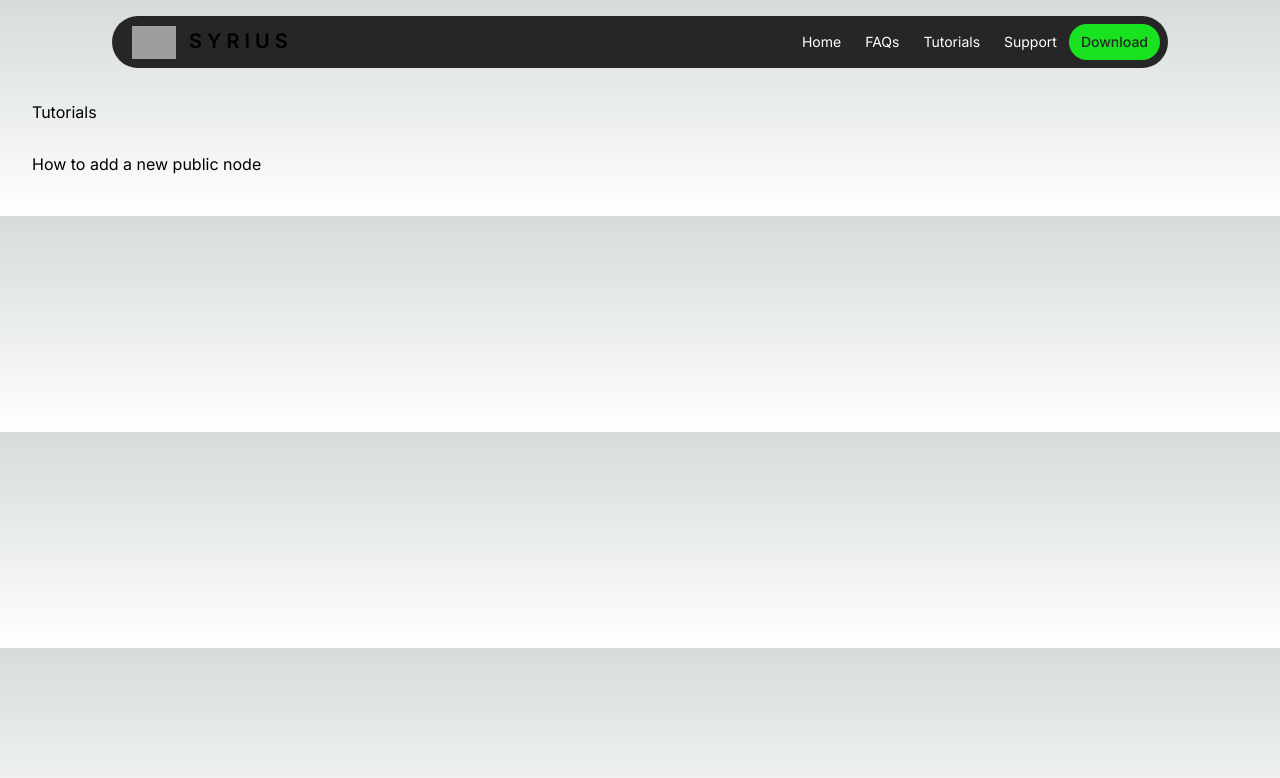
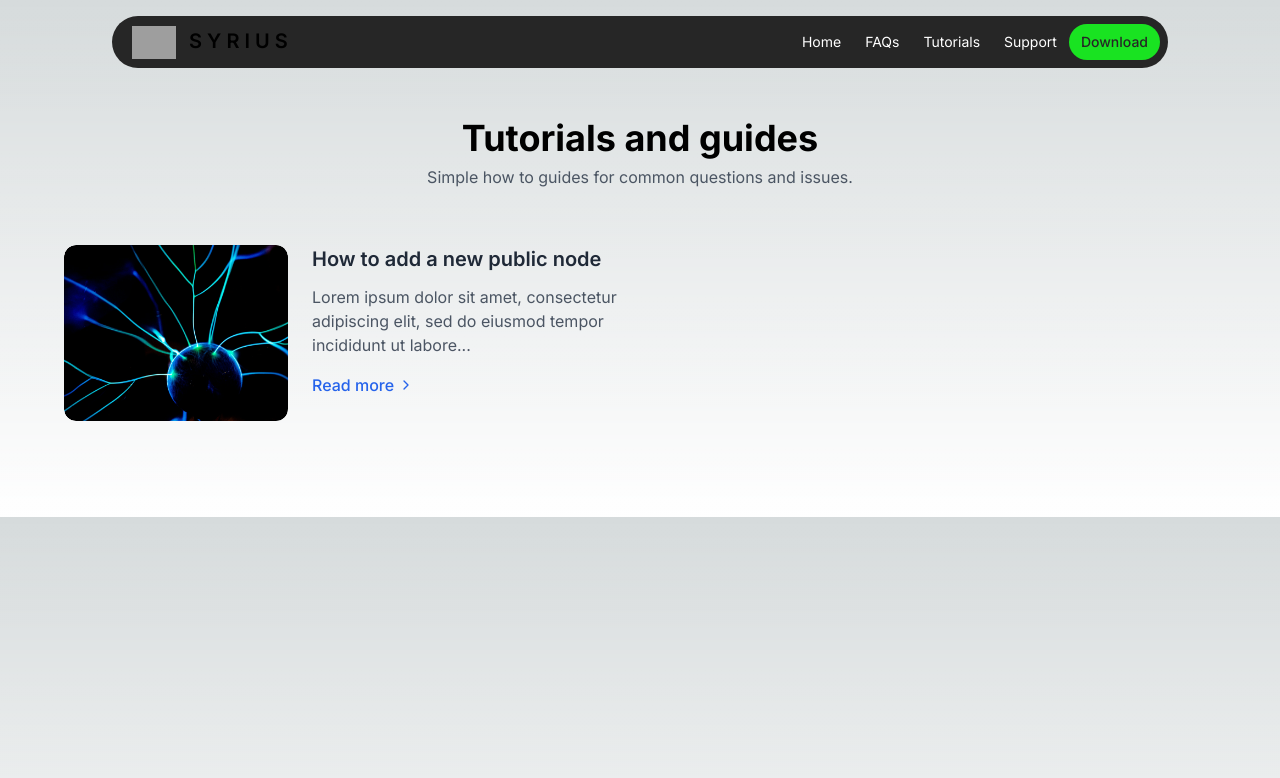
Before and after one commit to hypercore-one/syriuswallet.com, a Next.js app: page /tutorials in a window 1280 px wide. Shown: the top 778 px of the page. Built offline with nearby package versions, Linux system fonts and the light colour scheme; grey boxes are pictures that could not be loaded.

Commit message:
feature: faq & tutorial page styling

```diff
--- a/src/app/faqs/page.tsx
+++ b/src/app/faqs/page.tsx
@@ -5,8 +5,11 @@ import Accordion from '@/components/Accordion';
 export default function Page() {
 	return (
 		<>
-			<div>
-				<h1 className="mb-7">FAQs</h1>
+			<div className="max-w-[85rem] px-4 sm:px-6 lg:px-8 lg:py-14 mx-auto">
+				<div className="max-w-2xl mx-auto text-center mb-10 lg:mb-14">
+					<h2 className="text-2xl font-bold md:text-4xl md:leading-tight dark:text-white">Your questions, answered</h2>
+					<p className="mt-1 text-gray-600 dark:text-neutral-400">Answers to the most frequently asked questions.</p>
+				</div>
 				<Accordion items={faqs}/>
 			</div>
 		</>
--- a/src/app/tutorials/[slug]/page.tsx
+++ b/src/app/tutorials/[slug]/page.tsx
@@ -10,8 +10,8 @@ interface TutorialPageProps {
 
 export default function Page({params}: {params: TutorialPageProps}) {
 
-	let tutorial: Tutorial|undefined = tutorials.find(
-		(tutorial: Tutorial) => tutorial.slug === params.slug
+	let tutorial: Tutorial | undefined = tutorials.find(
+		(t: Tutorial) => t.slug === params.slug
 	);
 
 	if (! tutorial) {
@@ -20,9 +20,15 @@ export default function Page({params}: {params: TutorialPageProps}) {
 
 	return (
 		<>
-			<div>
-				<h1 className="mb-7">{tutorial.title}</h1>
-				<Markdown>{tutorial.content}</Markdown>
+			<div className="max-w-3xl px-4 pt-6 lg:pt-10 pb-12 sm:px-6 lg:px-8 mx-auto">
+				<div className="max-w-2xl">
+					<div className="space-y-5 md:space-y-8">
+						<div className="space-y-3">
+							<h2 className="text-2xl font-bold md:text-3xl dark:text-white">{tutorial.title}</h2>
+						</div>
+						<Markdown>{tutorial.content}</Markdown>
+					</div>
+				</div>
 			</div>
 		</>
 	);
--- a/src/app/tutorials/page.tsx
+++ b/src/app/tutorials/page.tsx
@@ -1,21 +1,31 @@
 import React from 'react';
-import Link from 'next/link';
 import tutorials from '../../../public/tutorials.json';
 import { Tutorial } from '@/types';
+import TutorialCard from '@/components/TutorialCard';
+import {generateExcerpt} from '@/helpers';
 
 export default function Page() {
 	return (
 		<>
-			<div>
-				<h1 className="mb-7">Tutorials</h1>
-				{tutorials.map((tutorial: Tutorial, index:number) => (
-					<div key={index}>
-						<Link href={`tutorials/${tutorial.slug}`}>
-							{tutorial.title}
-						</Link>
-
-					</div>
-				))}
+			<div className="max-w-[85rem] pt-4 px-4 sm:px-6 lg:px-8 lg:pb-14 mx-auto">
+				<div className="max-w-2xl mx-auto text-center mb-10 lg:mb-14">
+					<h2 className="text-2xl font-bold md:text-4xl md:leading-tight dark:text-white">Tutorials and
+						guides</h2>
+					<p className="mt-1 text-gray-600 dark:text-neutral-400">Simple how to guides for common questions
+						and issues.</p>
+				</div>
+				<div className="grid lg:grid-cols-2 lg:gap-y-16 gap-10">
+					{tutorials.map((tutorial: Tutorial, index: number) => {
+						return (
+							<TutorialCard key={index} item={{
+								title: tutorial.title,
+								image: tutorial.image,
+								excerpt: tutorial.excerpt ? tutorial.excerpt : generateExcerpt(tutorial.content, 100),
+								url: `tutorials/${tutorial.slug}`,
+							}}/>
+						);
+					})}
+				</div>
 			</div>
 		</>
 	);
```
